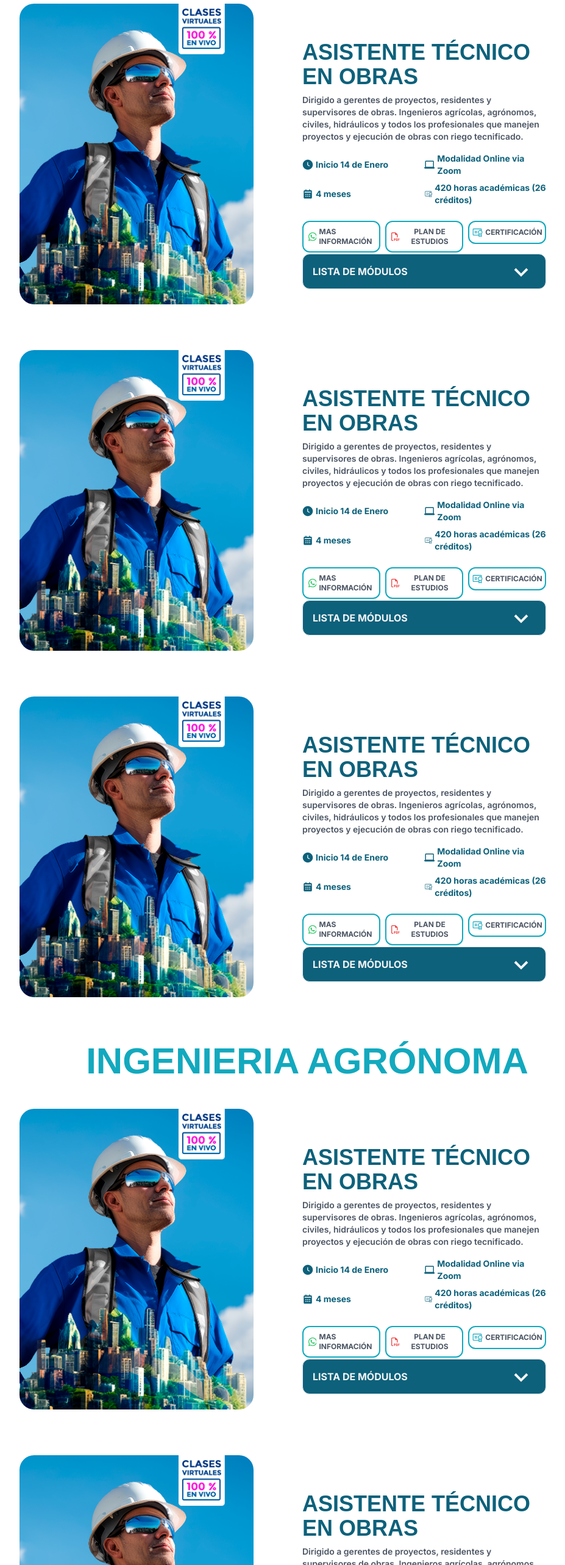
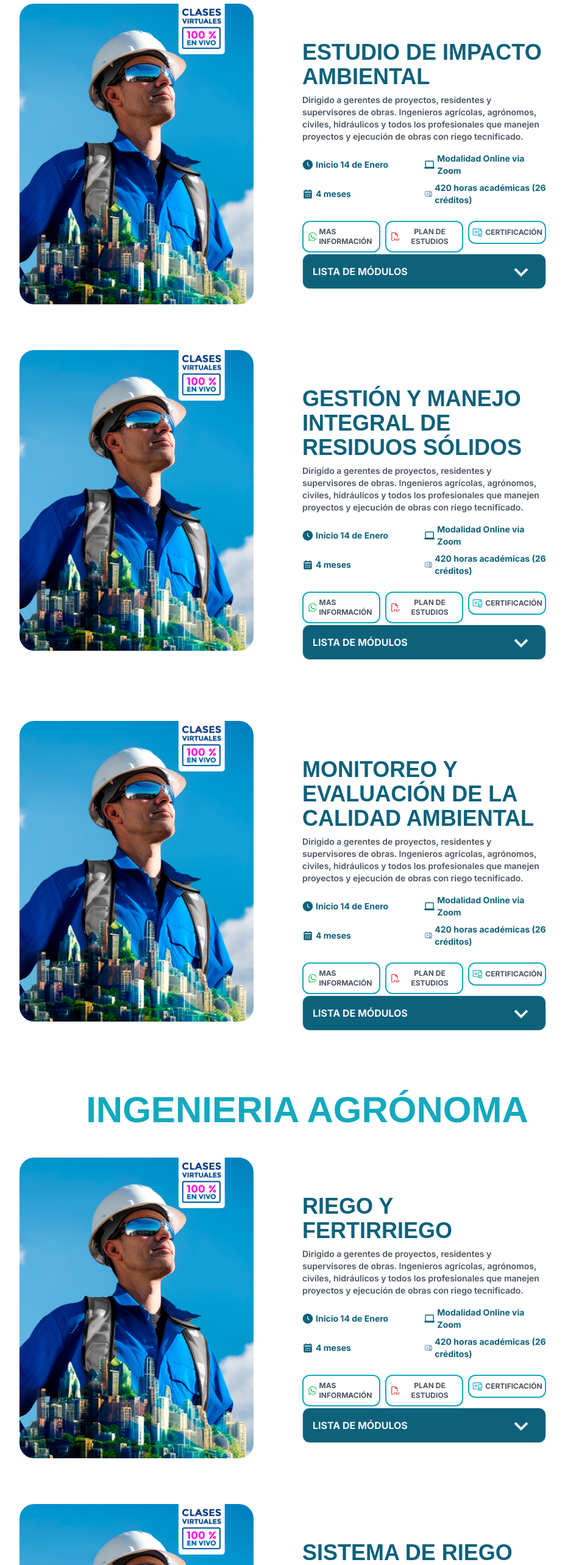
Before and after one commit to EcomasRepositorio/Sayan_frontend, a Next.js app: page /graduate in a window 1280 px wide. Shown: the part 2982-5548 px from the top of the page at 61% size, without its empty margins (136-1063 px from the left). Built offline with nearby package versions, Linux system fonts and the light colour scheme.

Commit message:
change in certificates and information

```diff
--- a/components/graduate/IngenieriaAgronoma/GraduateFertirriego.tsx
+++ b/components/graduate/IngenieriaAgronoma/GraduateFertirriego.tsx
@@ -2,7 +2,7 @@
 import Link from "next/link";
 import { motion } from "framer-motion";
 import React, { useState } from "react";
-import { coursesAsistenteTecnico   } from "@/components/utils/courses/course";
+import { coursesFertirriego   } from "@/components/utils/courses/course";
 import { BiChevronDown, BiChevronUp, BiChevronRight } from "react-icons/bi";
 import { FaRegFilePdf, FaWhatsapp } from "react-icons/fa6";
 import Modal  from "@/components/share/Modal";
@@ -57,7 +57,7 @@ const [imageUrl, setImageUrl] = useState('');
           </div>
           <div className="p-5 sm:w-1/2 md:px-20 sm:px-5 lg:mt-8 ">
             <div className="text-primaryblue font-extrabold font-poppins lg:text-4xl text-3xl my-2 mb-2">
-            ASISTENTE TÉCNICO EN OBRAS
+            RIEGO Y FERTIRRIEGO
             </div>
             <div className="mb-4">
               <p className="text-sm font-semibold text-gray-600">
@@ -150,7 +150,7 @@ const [imageUrl, setImageUrl] = useState('');
                 animate={{ opacity: 1, transition: { duration: 0.1} }}>
                 <div className="text-sm font-sans font-semibold">
                   <ul className="">
-                  {coursesAsistenteTecnico.map((item , index) => (
+                  {coursesFertirriego.map((item , index) => (
                     <motion.li
                       key={index}
                       initial={{ opacity: 0 }}
--- a/components/graduate/IngenieriaAgronoma/GraduateRiegoTecnificado.tsx
+++ b/components/graduate/IngenieriaAgronoma/GraduateRiegoTecnificado.tsx
@@ -2,7 +2,7 @@
 import Link from "next/link";
 import { motion } from "framer-motion";
 import React, { useState } from "react";
-import { coursesAsistenteTecnico   } from "@/components/utils/courses/course";
+import { coursesSistemaRiego   } from "@/components/utils/courses/course";
 import { BiChevronDown, BiChevronUp, BiChevronRight } from "react-icons/bi";
 import { FaRegFilePdf, FaWhatsapp } from "react-icons/fa6";
 import Modal  from "@/components/share/Modal";
@@ -57,7 +57,7 @@ const [imageUrl, setImageUrl] = useState('');
           </div>
           <div className="p-5 sm:w-1/2 md:px-20 sm:px-5 lg:mt-8 ">
             <div className="text-primaryblue font-extrabold font-poppins lg:text-4xl text-3xl my-2 mb-2">
-            ASISTENTE TÉCNICO EN OBRAS
+            SISTEMA DE RIEGO TECNIFICADO
             </div>
             <div className="mb-4">
               <p className="text-sm font-semibold text-gray-600">
@@ -150,7 +150,7 @@ const [imageUrl, setImageUrl] = useState('');
                 animate={{ opacity: 1, transition: { duration: 0.1} }}>
                 <div className="text-sm font-sans font-semibold">
                   <ul className="">
-                  {coursesAsistenteTecnico.map((item , index) => (
+                  {coursesSistemaRiego.map((item , index) => (
                     <motion.li
                       key={index}
                       initial={{ opacity: 0 }}
--- a/components/graduate/IngenieriaAlimentaria/GraduateCalidadAlimentaria.tsx
+++ b/components/graduate/IngenieriaAlimentaria/GraduateCalidadAlimentaria.tsx
@@ -2,7 +2,7 @@
 import Link from "next/link";
 import { motion } from "framer-motion";
 import React, { useState } from "react";
-import { coursesAsistenteTecnico   } from "@/components/utils/courses/course";
+import { coursesGestionAlimentaria   } from "@/components/utils/courses/course";
 import { BiChevronDown, BiChevronUp, BiChevronRight } from "react-icons/bi";
 import { FaRegFilePdf, FaWhatsapp } from "react-icons/fa6";
 import Modal  from "@/components/share/Modal";
@@ -57,7 +57,7 @@ const [imageUrl, setImageUrl] = useState('');
           </div>
           <div className="p-5 sm:w-1/2 md:px-20 sm:px-5 lg:mt-8 ">
             <div className="text-primaryblue font-extrabold font-poppins lg:text-4xl text-3xl my-2 mb-2">
-            ASISTENTE TÉCNICO EN OBRAS
+            GESTIÓN DE LA CALIDAD E INOCUIDAD ALIMENTARIA
             </div>
             <div className="mb-4">
               <p className="text-sm font-semibold text-gray-600">
@@ -150,7 +150,7 @@ const [imageUrl, setImageUrl] = useState('');
                 animate={{ opacity: 1, transition: { duration: 0.1} }}>
                 <div className="text-sm font-sans font-semibold">
                   <ul className="">
-                  {coursesAsistenteTecnico.map((item , index) => (
+                  {coursesGestionAlimentaria.map((item , index) => (
                     <motion.li
                       key={index}
                       initial={{ opacity: 0 }}
--- a/components/graduate/IngenieriaAmbiental/GraduateImpactoA.tsx
+++ b/components/graduate/IngenieriaAmbiental/GraduateImpactoA.tsx
@@ -2,7 +2,7 @@
 import Link from "next/link";
 import { motion } from "framer-motion";
 import React, { useState } from "react";
-import { coursesAsistenteTecnico   } from "@/components/utils/courses/course";
+import { coursesEstudioAmbiental   } from "@/components/utils/courses/course";
 import { BiChevronDown, BiChevronUp, BiChevronRight } from "react-icons/bi";
 import { FaRegFilePdf, FaWhatsapp } from "react-icons/fa6";
 import Modal  from "@/components/share/Modal";
@@ -57,7 +57,7 @@ const [imageUrl, setImageUrl] = useState('');
           </div>
           <div className="p-5 sm:w-1/2 md:px-20 sm:px-5 lg:mt-8 ">
             <div className="text-primaryblue font-extrabold font-poppins lg:text-4xl text-3xl my-2 mb-2">
-            ASISTENTE TÉCNICO EN OBRAS
+            ESTUDIO DE IMPACTO AMBIENTAL
             </div>
             <div className="mb-4">
               <p className="text-sm font-semibold text-gray-600">
@@ -150,7 +150,7 @@ const [imageUrl, setImageUrl] = useState('');
                 animate={{ opacity: 1, transition: { duration: 0.1} }}>
                 <div className="text-sm font-sans font-semibold">
                   <ul className="">
-                  {coursesAsistenteTecnico.map((item , index) => (
+                  {coursesEstudioAmbiental.map((item , index) => (
                     <motion.li
                       key={index}
                       initial={{ opacity: 0 }}
--- a/components/graduate/IngenieriaAmbiental/GraduateManejoSolidos.tsx
+++ b/components/graduate/IngenieriaAmbiental/GraduateManejoSolidos.tsx
@@ -2,7 +2,7 @@
 import Link from "next/link";
 import { motion } from "framer-motion";
 import React, { useState } from "react";
-import { coursesAsistenteTecnico   } from "@/components/utils/courses/course";
+import { coursesGestionSolidos   } from "@/components/utils/courses/course";
 import { BiChevronDown, BiChevronUp, BiChevronRight } from "react-icons/bi";
 import { FaRegFilePdf, FaWhatsapp } from "react-icons/fa6";
 import Modal  from "@/components/share/Modal";
@@ -57,7 +57,7 @@ const [imageUrl, setImageUrl] = useState('');
           </div>
           <div className="p-5 sm:w-1/2 md:px-20 sm:px-5 lg:mt-8 ">
             <div className="text-primaryblue font-extrabold font-poppins lg:text-4xl text-3xl my-2 mb-2">
-            ASISTENTE TÉCNICO EN OBRAS
+            GESTIÓN Y MANEJO INTEGRAL DE RESIDUOS SÓLIDOS
             </div>
             <div className="mb-4">
               <p className="text-sm font-semibold text-gray-600">
@@ -150,7 +150,7 @@ const [imageUrl, setImageUrl] = useState('');
                 animate={{ opacity: 1, transition: { duration: 0.1} }}>
                 <div className="text-sm font-sans font-semibold">
                   <ul className="">
-                  {coursesAsistenteTecnico.map((item , index) => (
+                  {coursesGestionSolidos.map((item , index) => (
                     <motion.li
                       key={index}
                       initial={{ opacity: 0 }}
--- a/components/graduate/IngenieriaAmbiental/GraduateMonitoreoCalidad.tsx
+++ b/components/graduate/IngenieriaAmbiental/GraduateMonitoreoCalidad.tsx
@@ -2,7 +2,7 @@
 import Link from "next/link";
 import { motion } from "framer-motion";
 import React, { useState } from "react";
-import { coursesAsistenteTecnico   } from "@/components/utils/courses/course";
+import { coursesMonitoreoCalidad   } from "@/components/utils/courses/course";
 import { BiChevronDown, BiChevronUp, BiChevronRight } from "react-icons/bi";
 import { FaRegFilePdf, FaWhatsapp } from "react-icons/fa6";
 import Modal  from "@/components/share/Modal";
@@ -57,7 +57,7 @@ const [imageUrl, setImageUrl] = useState('');
           </div>
           <div className="p-5 sm:w-1/2 md:px-20 sm:px-5 lg:mt-8 ">
             <div className="text-primaryblue font-extrabold font-poppins lg:text-4xl text-3xl my-2 mb-2">
-            ASISTENTE TÉCNICO EN OBRAS
+            MONITOREO Y EVALUACIÓN DE LA CALIDAD AMBIENTAL
             </div>
             <div className="mb-4">
               <p className="text-sm font-semibold text-gray-600">
@@ -150,7 +150,7 @@ const [imageUrl, setImageUrl] = useState('');
                 animate={{ opacity: 1, transition: { duration: 0.1} }}>
                 <div className="text-sm font-sans font-semibold">
                   <ul className="">
-                  {coursesAsistenteTecnico.map((item , index) => (
+                  {coursesMonitoreoCalidad.map((item , index) => (
                     <motion.li
                       key={index}
                       initial={{ opacity: 0 }}
```
